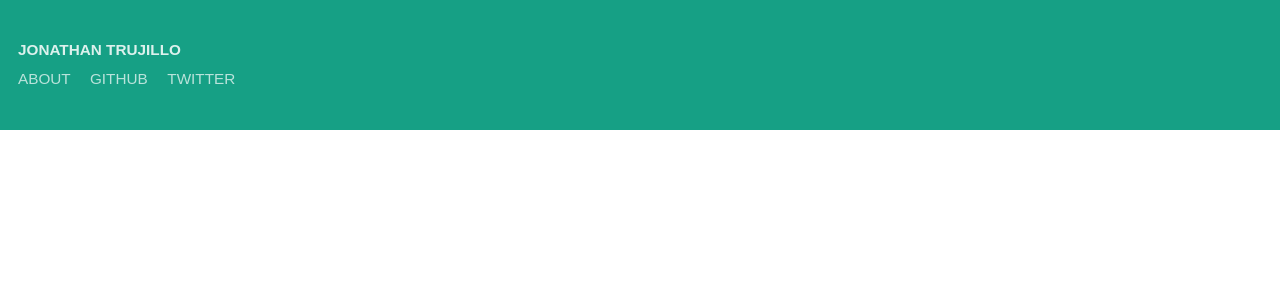
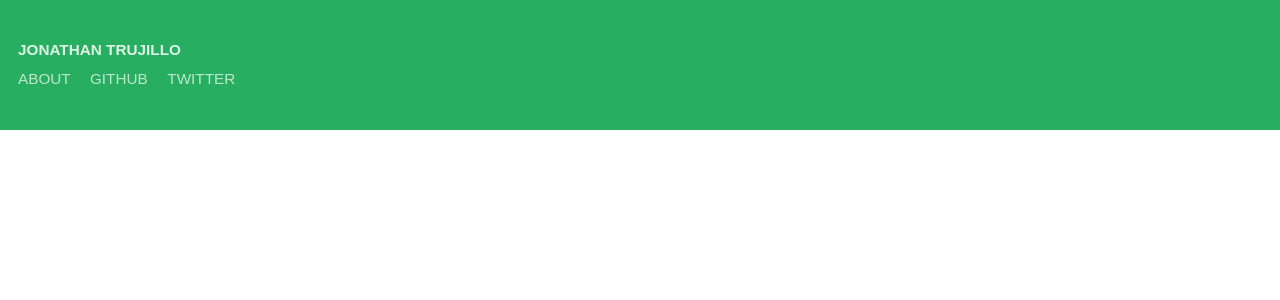
Before and after one commit to albertogg/jonotrujillo.github.io, a Jekyll site: the page built from index.html, in a window 1280 px wide. Shown: the top 300 px of the page. Built offline with Jekyll 4.4.1, drawn with Linux system fonts in a browser that asks for light colours; Markdown is read by kramdown in place of the engine named in the settings.

Commit message:
dates in spanish format

```diff
--- a/_layouts/post.html
+++ b/_layouts/post.html
@@ -6,7 +6,7 @@ layout: default
 	<article>
 		<header>
 			<p class="when">
-				<time datetime="{{ page.date | date: "%Y-%m-%d" }}">{{ page.date | date: "%B %e, %Y" }}</time>
+				<time datetime="{{ page.date | date: "%Y-%m-%d" }}">{{ page.date | date: "%d/%m/%Y" }}</time>
 			</p>
 			<h1>
 				<a href="{{ page.url }}">{{ page.title }}</a>
--- a/css/main.css
+++ b/css/main.css
@@ -25,7 +25,7 @@ ul {
   margin: 1em 0;
 }
 #header {
-  background-color: #16a085;
+  background-color: #27ae60;
   padding: 2em 1em;
 }
 #header h1,
@@ -67,7 +67,7 @@ ul {
 }
 #content section article header h1 a:hover,
 #content section article header h1 a:active {
-  color: #16a085;
+  color: #27ae60;
 }
 #content section article header .when {
   color: #707070;
@@ -76,10 +76,10 @@ ul {
   text-transform: uppercase;
 }
 #content a {
-  color: #16a085;
+  color: #27ae60;
   text-decoration: underline;
 }
 #content a:hover,
 #content a:active {
-  color: #1abc9c;
+  color: #2ecc71;
 }
--- a/css/main.styl
+++ b/css/main.styl
@@ -1,6 +1,6 @@
 textColor = #333
-mainColor = #16a085
-altColor = #1abc9c
+mainColor = #27ae60
+altColor = #2ecc71
 
 body
 	color textColor
--- a/index.html
+++ b/index.html
@@ -8,7 +8,7 @@ title: Jonathan Trujillo
 		<article>
 			<header>
 				<p class="when">
-					<time datetime="{{ post.date | date: "%Y-%m-%d" }}">{{ post.date | date: "%B %e, %Y" }}</time>
+					<time datetime="{{ post.date | date: "%Y-%m-%d" }}">{{ post.date | date: "%d/%m/%Y" }}</time>
 				</p>
 				<h1>
 					<a href="{{ post.url }}">{{ post.title }}</a>
```
